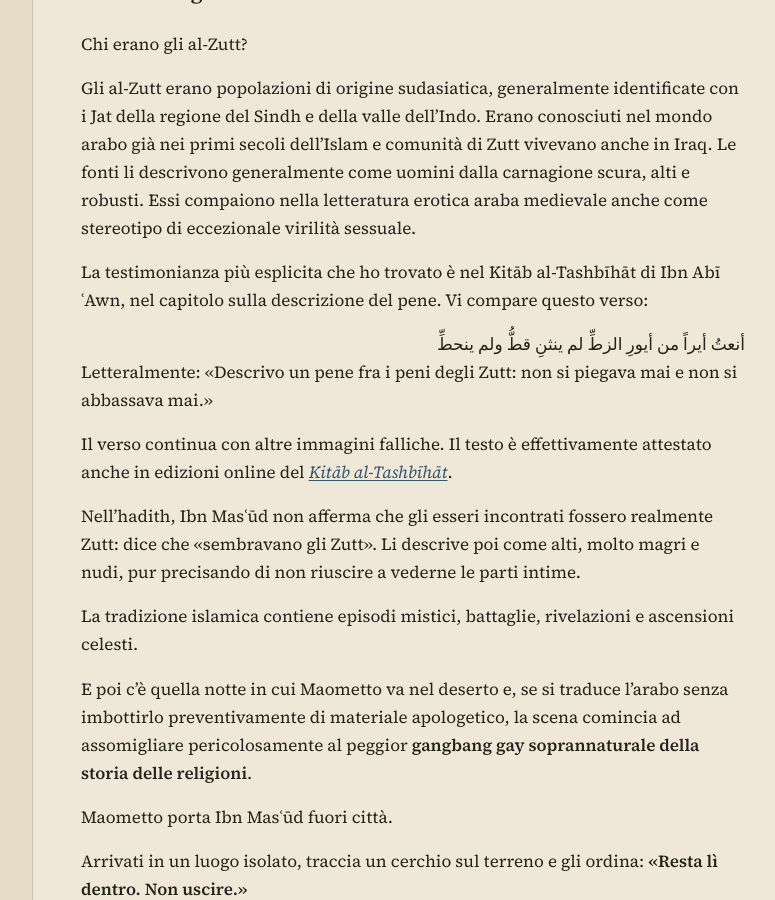
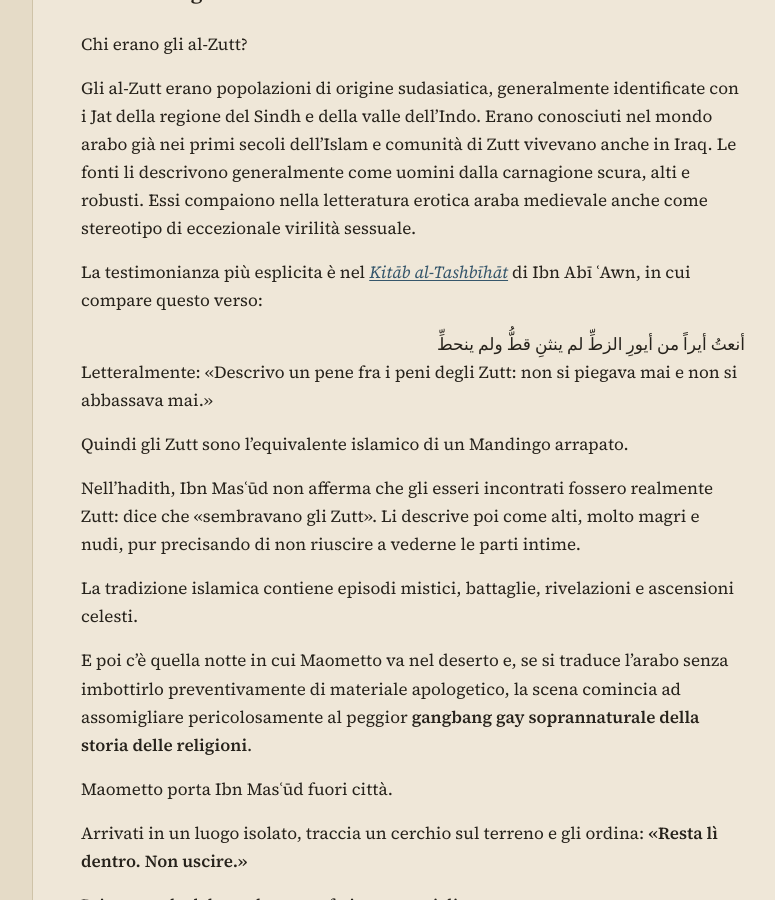
Before and after one commit to Vicknopf11/filoclastos-wiki, a Jekyll site: the page built from note/notte-zutt.md, in a window 1280 px wide and 900 px high, scrolled down 1596 px. Shown: the whole window, without its empty margins (207-982 px from the left). Built offline with Jekyll 4.4.1, drawn with Linux system fonts in a browser that asks for light colours.

Commit message:
Revise description of al-Zutt and add references
Updated the text to include a link to the Kitāb al-Tashbīhāt and added a comparison of Zutt to Mandingo.

```diff
--- a/note/notte-zutt.md
+++ b/note/notte-zutt.md
@@ -74,7 +74,8 @@ Chi erano gli al-Zutt?
 
 Gli al-Zutt erano popolazioni di origine sudasiatica, generalmente identificate con i Jat della regione del Sindh e della valle dell’Indo. Erano conosciuti nel mondo arabo già nei primi secoli dell’Islam e comunità di Zutt vivevano anche in Iraq. Le fonti li descrivono generalmente come uomini dalla carnagione scura, alti e robusti. Essi compaiono nella letteratura erotica araba medievale anche come stereotipo di eccezionale virilità sessuale.
 
-La testimonianza più esplicita che ho trovato è nel Kitāb al-Tashbīhāt di Ibn Abī ʿAwn, nel capitolo sulla descrizione del pene. Vi compare questo verso:
+La testimonianza più esplicita è nel [*Kitāb al-Tashbīhāt*](https://www.islamarchive.cc/ketab_content/179/p-50) di Ibn Abī ʿAwn, in cui compare questo verso:
+
 <div align="right">
 أنعتُ أيراً من أيورِ الزطِّ
 لم ينثنِ قطُّ ولم ينحطِّ
@@ -83,7 +84,7 @@ La testimonianza più esplicita che ho trovato è nel Kitāb al-Tashbīhāt di I
 
 Letteralmente: «Descrivo un pene fra i peni degli Zutt: non si piegava mai e non si abbassava mai.»
 
-Il verso continua con altre immagini falliche. Il testo è effettivamente attestato anche in edizioni online del [*Kitāb al-Tashbīhāt*](https://www.islamarchive.cc/ketab_content/179/p-50).
+Quindi gli Zutt sono l'equivalente islamico di un Mandingo arrapato.
 
 Nell’hadith, Ibn Masʿūd non afferma che gli esseri incontrati fossero realmente Zutt: dice che «sembravano gli Zutt». Li descrive poi come alti, molto magri e nudi, pur precisando di non riuscire a vederne le parti intime.
 
```
